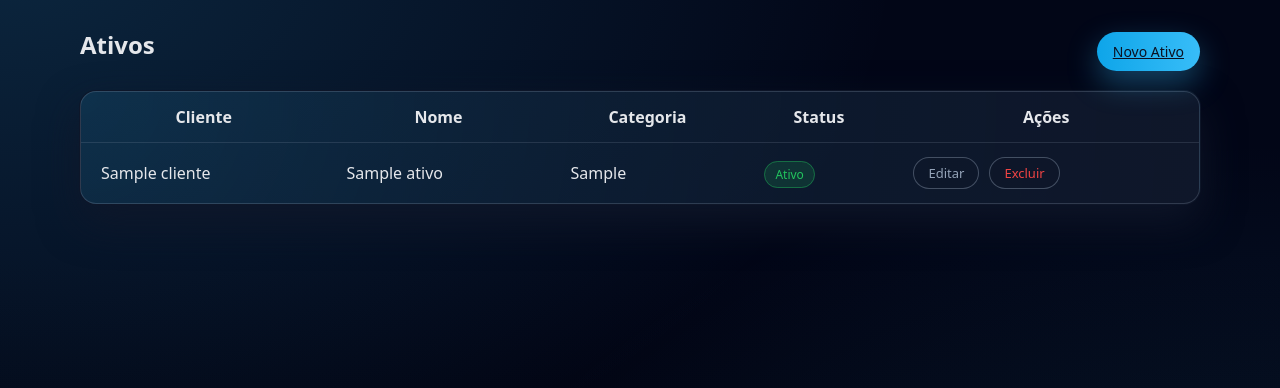
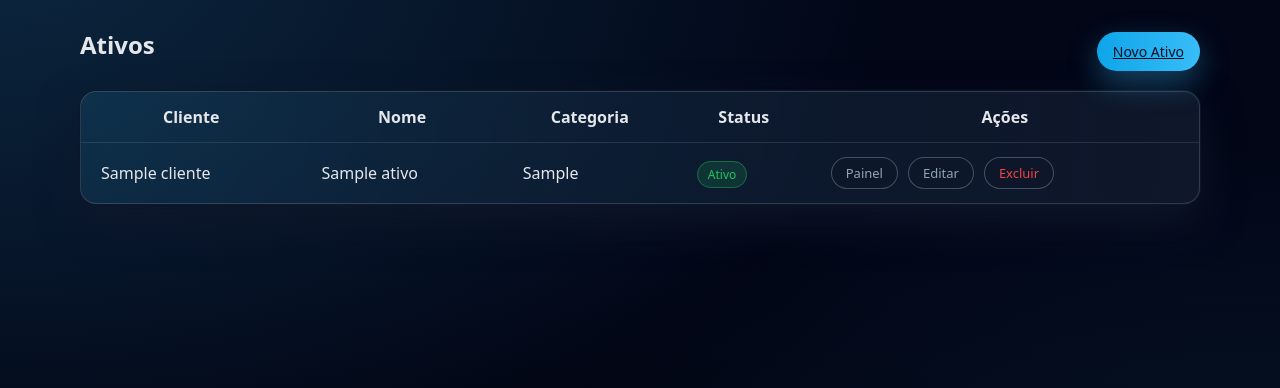
Before and after one commit to NettoSantana/gerenciador-ativos, a Flask app: page /ativos/ in a window 1280 px wide. Shown: the part 61-449 px from the top of the page. Run offline with Flask 3, Linux system fonts and the light colour scheme; a user stored in the database is signed in; tables that the repository leaves empty hold one stand-in row (values such as "Sample post").

Commit message:
﻿fix: restaura botão Painel e corrige rotas dos ativos - adiciona link para ativos.painel - remove referências quebradas - melhora layout da listagem

```diff
--- a/templates/ativos/lista.html
+++ b/templates/ativos/lista.html
@@ -38,7 +38,10 @@
 
           <td style="padding:14px 20px; display:flex; gap:10px;">
 
-            <!-- PAINEL → ainda NÃO existe rota, removido temporariamente -->
+            <!-- NOVO: Botão Painel -->
+            <a href="{{ url_for('ativos.painel', id=a.id) }}" class="btn-ghost">
+              Painel
+            </a>
 
             <a href="{{ url_for('ativos.editar', id=a.id) }}" class="btn-ghost">
               Editar
```
